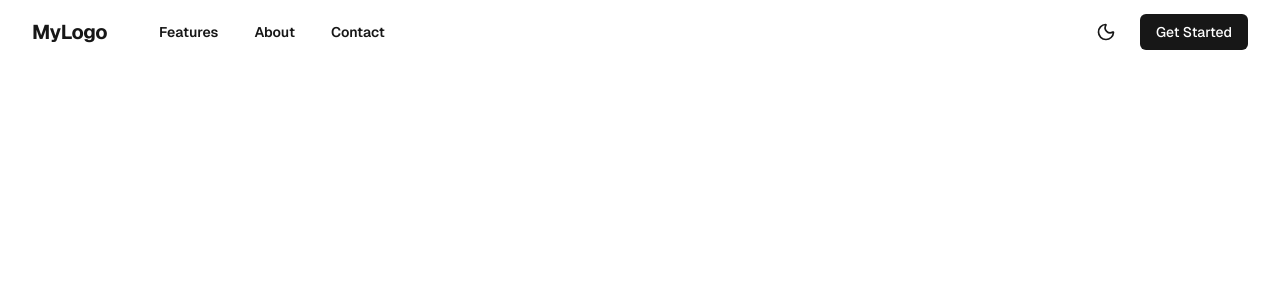
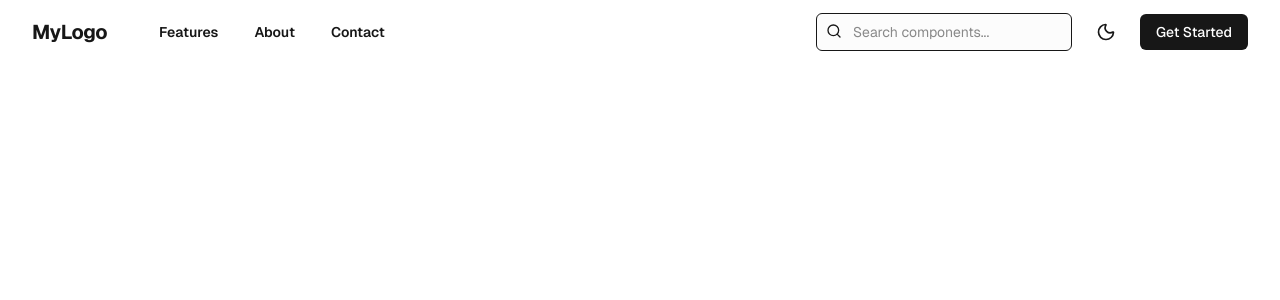
Before and after one commit to Jetrossgalinato/my-comp, a Next.js app: page / in a window 1280 px wide. Shown: the top 300 px of the page. Built offline with nearby package versions, Linux system fonts and the light colour scheme.

Commit message:
feat: add search bar on the navbar

```diff
--- a/components/navbar.tsx
+++ b/components/navbar.tsx
@@ -2,6 +2,7 @@
 
 import Link from "next/link";
 import { ThemeToggle } from "./theme-toggle";
+import { Search } from "lucide-react";
 
 export function Navbar() {
   return (
@@ -39,6 +40,15 @@ export function Navbar() {
         </div>
         {/* Theme Toggle and CTA */}
         <div className="flex items-center gap-4 mr-4">
+          {/* Search Bar */}
+          <div className="relative hidden sm:block">
+            <Search className="absolute left-2.5 top-2.5 h-4 w-4 text-muted-foreground" />
+            <input
+              type="text"
+              placeholder="Search components..."
+              className="pl-9 pr-4 py-2 bg-foreground/1 border rounded-md text-sm focus:outline-none focus:ring-1 focus:ring-foreground/20 w-40 md:w-64 transition-all"
+            />
+          </div>
           <ThemeToggle />
           <button className="px-4 py-2 bg-foreground text-background rounded-md hover:opacity-90 transition-opacity text-sm font-medium">
             Get Started
```
